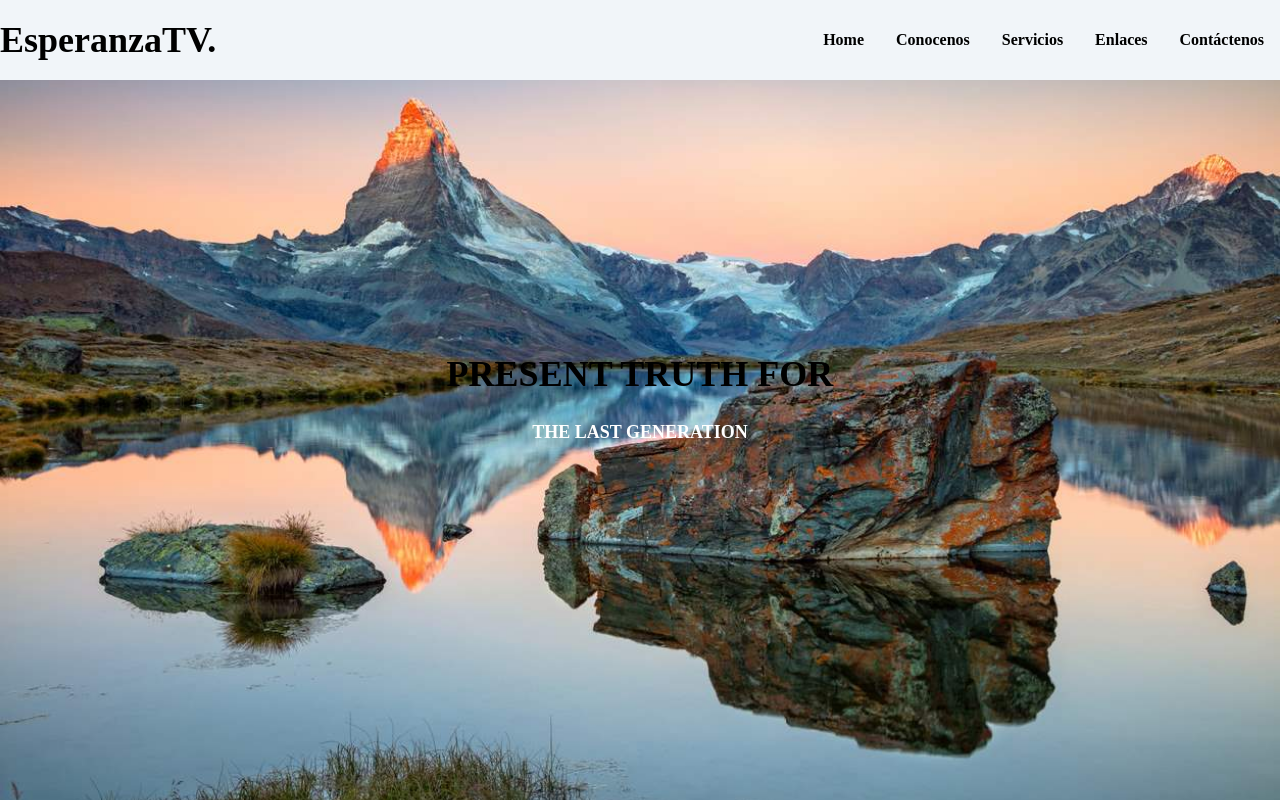
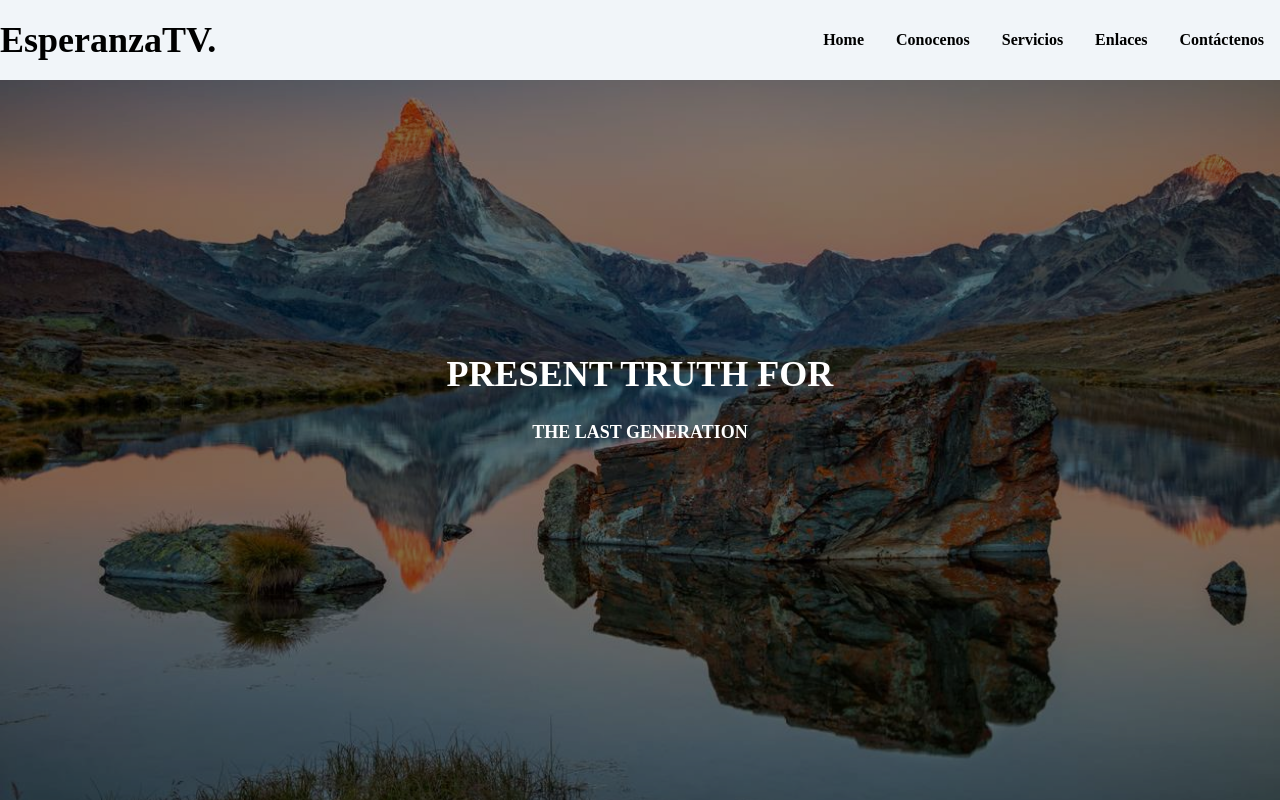
Before and after one commit to imJull/esptvweb, a React (Create React App) app: page / in a window 1280 px wide. Built offline with nearby package versions, Linux system fonts and the light colour scheme; the HTML template or start-up script is replaced by a standard one.

Commit message:
header completo

```diff
--- a/src/components/Nav/Header.jsx
+++ b/src/components/Home/Header.jsx
@@ -5,12 +5,12 @@ const Header = () => {
   return (
     <div className="w-full h-screen relative">
       <div className="w-full h-full flex flex-col absolute top-0 left-0 justify-center items-center">
-        <h1 className="text-black font-bold uppercase text-4xl ">Present truth for</h1>
+        <div className="text-white font-bold uppercase text-4xl z-50 ">Present truth for</div>
         <br />
-        <h1 className="text-white font-bold text-lg uppercase">the last generation</h1>
+        <div className="text-white font-bold text-lg uppercase z-50">the last generation</div>
       </div>
 
-      <img className="w-full h-full object-cover blur-2px" src={lago} alt="hero-lago" />
+      <img className="w-full h-full object-cover brightness-50 " src={lago} alt="hero-lago" />
     </div>
   );
 };
--- a/src/components/Home/Home.jsx
+++ b/src/components/Home/Home.jsx
@@ -1,6 +1,6 @@
 import React from 'react'
 import Navbar from '../Nav/Navbar'
-import Header from '../Nav/Header'
+import Header from '../Home/Header'
 
 const Home = () => {
 
```
